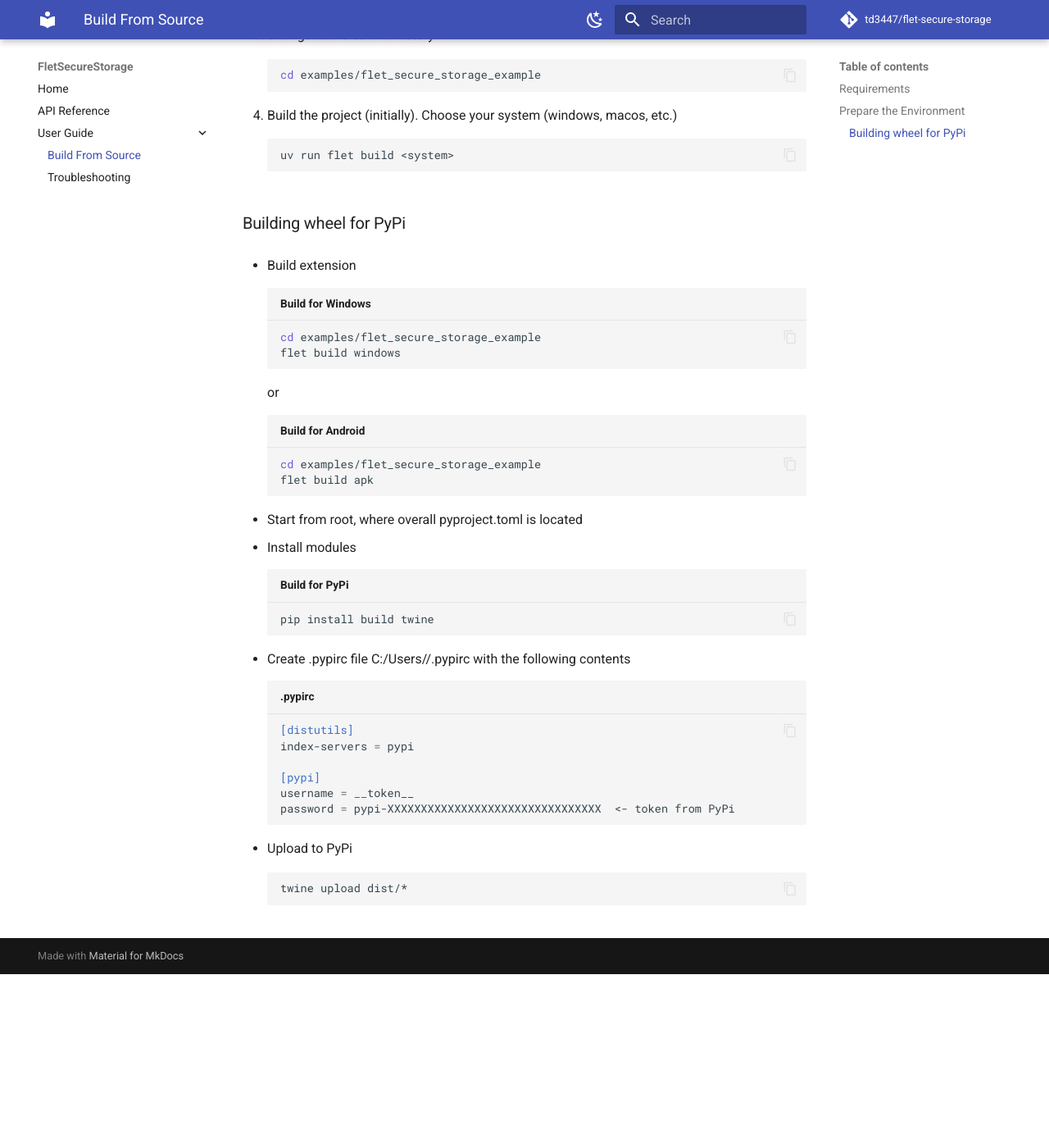
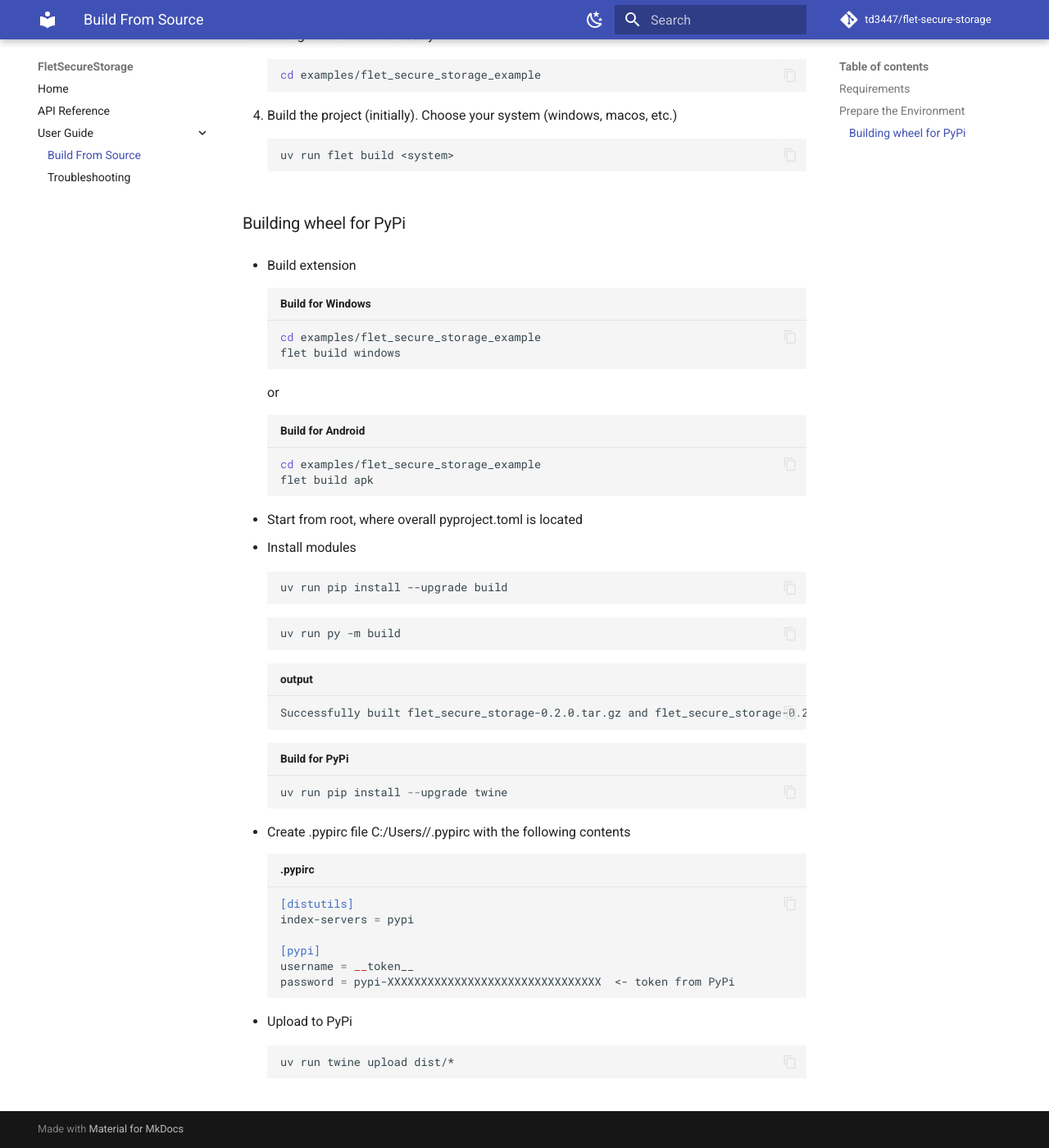
Before and after one commit to td3447/flet-secure-storage, an MkDocs documentation site: the page built from docs/build.md, in a window 1280 px wide and 1400 px high, scrolled down 653 px. Shown: the whole window at 82% size. Built offline with MkDocs 1.6.1 and Material for MkDocs 9.7.7, drawn with Linux system fonts in a browser that asks for light colours; comment, search, counter and statistics services are not loaded; before the commit the page ends 1841 px from its top, so only the background shows below that.

Commit message:
Updated build.md
- Updated my process for building the wheel.

````diff
--- a/docs/build.md
+++ b/docs/build.md
@@ -50,10 +50,21 @@
 
 - Start from root, where overall pyproject.toml is located
 - Install modules
+    ```bash
+    uv run pip install --upgrade build
+    ```
+
+    ```bash
+    uv run py -m build
+    ```
+
+    ```bash title="output"
+    Successfully built flet_secure_storage-0.2.0.tar.gz and flet_secure_storage-0.2.0-py3-none-any.whl
+    ```
 
     ```py title="Build for PyPi"
 
-    pip install build twine
+    uv run pip install --upgrade twine
     ```
 
 - Create .pypirc file C:/Users/<user>/.pypirc  with the following contents
@@ -70,5 +81,5 @@
 - Upload to PyPi
 
     ```bash
-    twine upload dist/*
+    uv run twine upload dist/*
     ```
````
